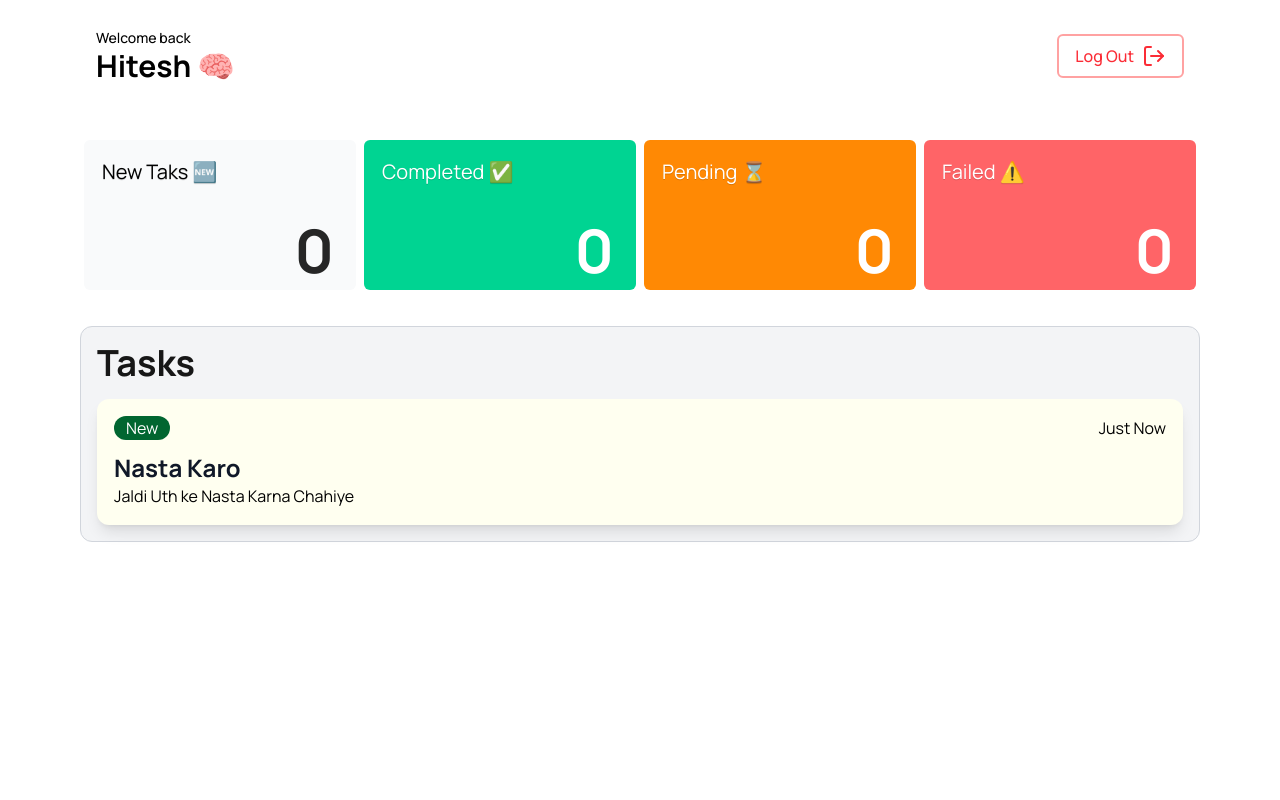
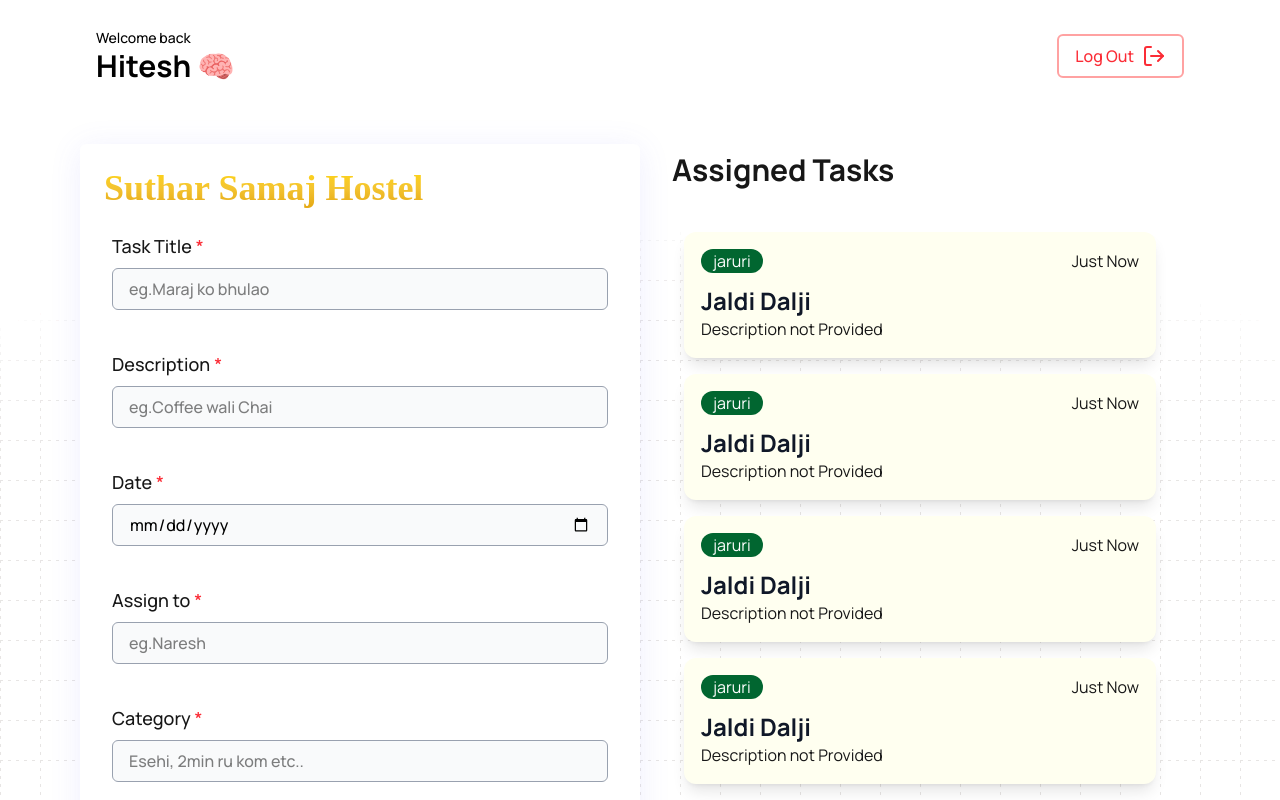
Before and after one commit to senorhitesh/Hostel-Managment-System, a React (Vite) app: page / in a window 1280 px wide. Shown: the top 800 px of the page. Built offline with nearby package versions, Linux system fonts and the light colour scheme; a web font is replaced by a local one.

Commit message:
admin ui created

```diff
--- a/src/App.jsx
+++ b/src/App.jsx
@@ -5,8 +5,8 @@ import EmployeeDashboad from "./components/DashBoard/EmployeeDashboad";
 const App = () => {
   return <>
   {/* <Login/> */}
-  <EmployeeDashboad/>
-  {/* <AdminDashboard/> */}
+  {/* <EmployeeDashboad/> */}
+  <AdminDashboard/>
   </>;
 };
 
--- a/src/components/Auth/Login.jsx
+++ b/src/components/Auth/Login.jsx
@@ -87,16 +87,16 @@ const Login = () => {
           label="Password"
           submitted={sumbitted}
         />
-        <Button />
-        <p className="self-center items-center flex text-gray-400">Don't have an account? <span className="text-bg-500 cursor-pointer hover:text-blue-600 font-medium">Sign Up</span></p>
+        <Button text="Login" />
+        {/* <p className="self-center items-center flex text-gray-400">Don't have an account? <span className="text-bg-500 cursor-pointer hover:text-blue-600 font-medium">Sign Up</span></p> */}
       </form>
-      {/* <p
+      <p
         className="text-gray-400 cursor-pointer
       py-1 px-4 rounded-full hover:text-gray-700 transtion hover:bg-gray-100 "
       >
         Agar Id nah hoto office me sampark kare
-      </p> */}
-
+      </p>
+     <a href="https://www.instagram.com/senor_hitesh" target="_blanck"><p className="absolute bottom-0 left-0 text-gray-600 hover:text-red-800 ">~created by hostelmate-hitesh❤</p></a>
     </div>
   );
 };
--- a/src/components/Auth/Login/Button.jsx
+++ b/src/components/Auth/Login/Button.jsx
@@ -1,23 +1,22 @@
 import React from "react";
-import { MoveRight } from "lucide-react";
-const Button = ({onClick}) => {
+import { MoveRight, MousePointerClick } from "lucide-react";
+const Button = ({ text }) => {
   return (
     <>
-      <button
-      className="cursor-pointer mt-2 bg-[#111] text-white py-3 rounded-md hover:bg-black/90 transtion-all shadow-md hover: duration-150 active:scale-98 hover:-translate-y-0.5 shadow-[0px_4px_32px_0_rgba(99,102,241,.70)] group group/arrow">
+      <button className="cursor-pointer mt-2 bg-[#111] text-white py-3 rounded-md hover:bg-black/90 transtion-all shadow-md hover: duration-150 active:scale-98 hover:-translate-y-0.5 shadow-[0px_4px_32px_0_rgba(99,102,241,.70)] group group/arrow">
         <div className="relative overflow-hidden">
           <p className="flex justify-center gap-2 group text-lg items-center group-hover:-translate-y-7 duration-[1.125s] ease-[cubic-bezier(0.19,1,0.22,1)]">
             {" "}
-            Login{" "}
+            {text}{" "}
             <span>
               <MoveRight className=" transition ease-out" />
             </span>
           </p>
           <p className="inset-0 absolute flex justify-center gap-2 group text-lg items-center  top-13 left-0 group-hover:top-0 duration-[1.125s] ease-[cubic-bezier(0.19,1,0.22,1)] group-hover/arrow:delay-200 ">
             {" "}
-            Login{" "}
+            Click Me{" "}
             <span>
-              <MoveRight className="group-hover:translate-x-1 transition ease-out" />
+              <MousePointerClick  />
             </span>
           </p>
         </div>
--- a/src/components/DashBoard/AdminDashboard.jsx
+++ b/src/components/DashBoard/AdminDashboard.jsx
@@ -1,9 +1,123 @@
-import React from 'react'
+import React, { useState } from "react";
+import Button from "../Auth/Login/Button";
+import InputLable from "../Auth/Login/InputLable";
+import HeaderED from "./components/Header-ED";
+import TaskNoti from "./components/TaskNoti";
 
 const AdminDashboard = () => {
+  const [taskTitle, setTT] = useState("");
+  const [description, setDescription] = useState("");
+  const [date, setDate] = useState("");
+  const [assignTo, setAssignTo] = useState("");
+  const [category, setCategory] = useState("");
+  const [sumbitted, setSumbitted] = useState(false);
+
+  const SubmitHandler = (e) => {
+    e.preventDefault();
+    if (!taskTitle || !description || !date || !assignTo || !category) {
+      setSumbitted(true);
+      return;
+    }
+    setSumbitted(false);
+    setTT("");
+    setPassword("");
+    setDescription("");
+    setDate("");
+    setAssignTo("");
+    setCategory("");
+    setSumbitted("");
+  };
   return (
-    <div>AdminDashboard</div>
-  )
-}
+    <div className="h-screen max-w-6xl mx-auto py-2">
+      <HeaderED />
+      <div className=" grid grid-rows-1 mt-10 p-4 lg:grid-cols-2">
+        <div>
+          <form
+            onSubmit={(val) => {
+              SubmitHandler(val);
+            }}
+            className="flex flex-col w-full  justify-center gap-2 bg-white p-6  rounded-md shadow-[0px_4px_32px_0_rgba(99,102,241,.10)] hover:shadow-[0px_4px_32px_0_rgba(99,102,241,.15)] transition-all  "
+          >
+            <h1
+              className="
+                      inline-block
+                      font-primary
+                      text-4xl font-bold
+                      bg-gradient-to-t
+                      from-[#e4a812]
+                      via-[#F4C430]
+                      to-[#FFD700]
+                      bg-clip-text
+                      text-transparent"
+            >
+              Suthar Samaj Hostel
+            </h1>
+            <InputLable
+              setValue={setTT}
+              value={taskTitle}
+              name="titleTask"
+              type="text"
+              placeholder="eg.Maraj ko bhulao"
+              label="Task Title"
+              submitted={sumbitted}
+            />
+            <InputLable
+              setValue={setDescription}
+              value={description}
+              name="description"
+              type="text"
+              placeholder="eg.Coffee wali Chai"
+              label="Description"
+              submitted={sumbitted}
+            />
+            <InputLable
+              setValue={setDate}
+              value={date}
+              name="date"
+              type="date"
+              placeholder="eg.Coffee wali Chai"
+              label="Date"
+              submitted={sumbitted}
+            />
+            <InputLable
+              setValue={setAssignTo}
+              value={assignTo}
+              name="addignTask"
+              type="text"
+              placeholder="eg.Naresh"
+              label="Assign to"
+              submitted={sumbitted}
+            />
+            <InputLable
+              setValue={setCategory}
+              value={category}
+              name="category"
+              type="text"
+              placeholder="Esehi, 2min ru kom etc.."
+              label="Category"
+              submitted={sumbitted}
+            />
+            <Button text="Create task" />
+            {/* <p className="self-center items-center flex text-gray-400">Don't have an account? <span className="text-bg-500 cursor-pointer hover:text-blue-600 font-medium">Sign Up</span></p> */}
+          </form>
+        </div>
+        <div className=" text-neutral-900 pt-2 px-8 ">
+          <h1 className="text-3xl font-bold mb-8 ">Assigned Tasks</h1>
+          <div className="flex gap-4 p-3 flex-col h-screen overflow-auto">
+            <TaskNoti tag="jaruri" date="Just Now" title="Jaldi Dalji" />
+            <TaskNoti tag="jaruri" date="Just Now" title="Jaldi Dalji" />
+            <TaskNoti tag="jaruri" date="Just Now" title="Jaldi Dalji" />
+            <TaskNoti tag="jaruri" date="Just Now" title="Jaldi Dalji" />
+            <TaskNoti tag="jaruri" date="Just Now" title="Jaldi Dalji" />
+            <TaskNoti tag="jaruri" date="Just Now" title="Jaldi Dalji" />
+            <TaskNoti tag="jaruri" date="Just Now" title="Jaldi Dalji" />
+            <TaskNoti tag="jaruri" date="Just Now" title="Jaldi Dalji" />
+            <TaskNoti tag="jaruri" date="Just Now" title="Jaldi Dalji" />
+          </div>
+        </div>
+      </div>
+    </div>
+  );
+};
 
-export default AdminDashboard
+export default AdminDashboard;
--- a/src/components/DashBoard/EmployeeDashboad.jsx
+++ b/src/components/DashBoard/EmployeeDashboad.jsx
@@ -12,7 +12,6 @@ const EmployeeDashboad = () => {
       <div className=" m-4 flex flex-col gap-4 p-4 rounded-xl border border-gray-300 bg-gray-100">
         <h1 className="text-4xl text-neutral-900 font-bold">Tasks</h1>
         <TaskNoti tag="New" date="Just Now" title="Nasta Karo" description="Jaldi Uth ke Nasta Karna Chahiye"/>
-
       </div>
     </div>
   );
```
Also changed, not shown: src/components/DashBoard/components/Header-ED.jsx (+13 -8 lines).
